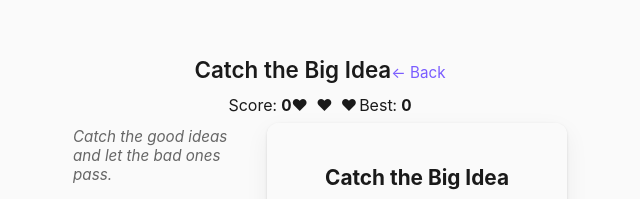
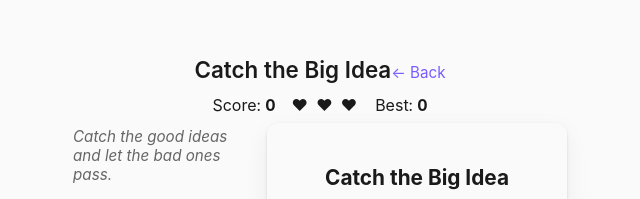
Before and after one commit to kitchen401/krysti-horvat-personal-site, a plain HTML site: page play.html in a window 1280 px wide. Shown: the part 111-310 px from the top of the page, 20-660 px from the left. Drawn offline with Linux system fonts and the light colour scheme.

Commit message:
Give the HUD items breathing room
Score/lives/best now have a consistent gap instead of space-between
cramming them together, and the pause button is pinned to the right
with margin-left: auto.

Co-Authored-By: Claude Sonnet 5 <noreply@anthropic.com>

```diff
--- a/assets/game.css
+++ b/assets/game.css
@@ -112,8 +112,8 @@
 
 .hud {
   display: flex;
-  justify-content: space-between;
   align-items: center;
+  gap: 1rem;
   font-size: 1rem;
   margin-bottom: 0.5rem;
   font-variant-numeric: tabular-nums;
@@ -124,6 +124,7 @@
 }
 
 .pause-button {
+  margin-left: auto;
   border: none;
   background: none;
   font-size: 1.2rem;
```
